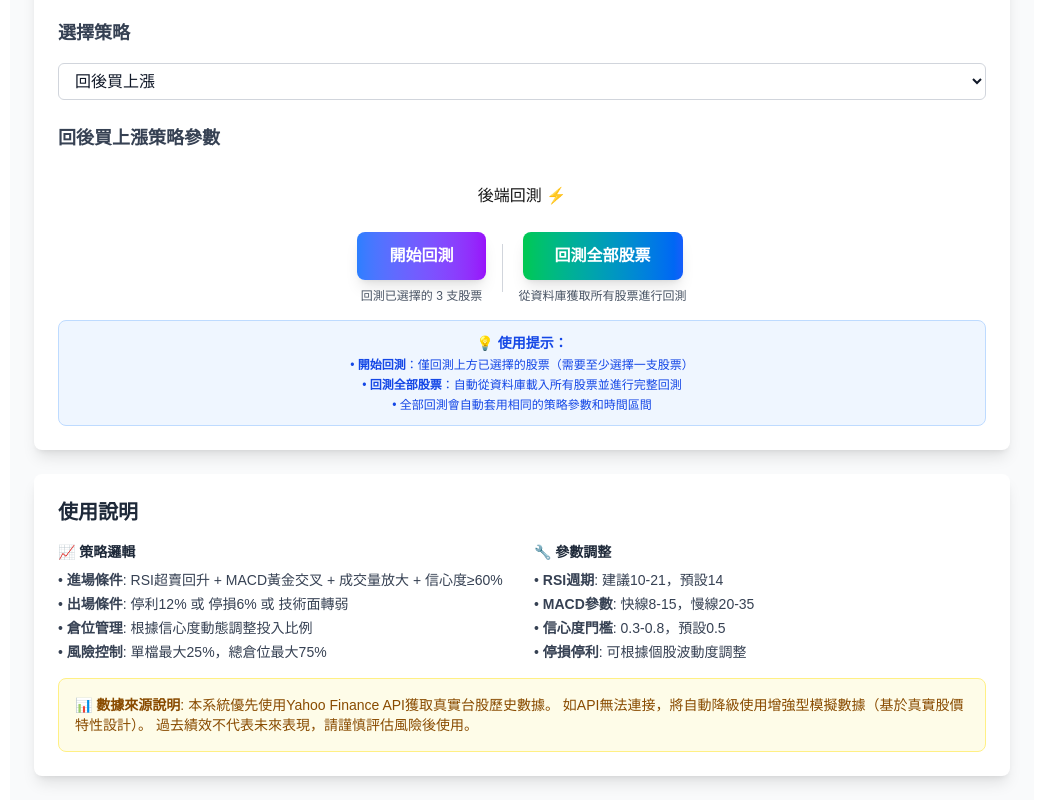
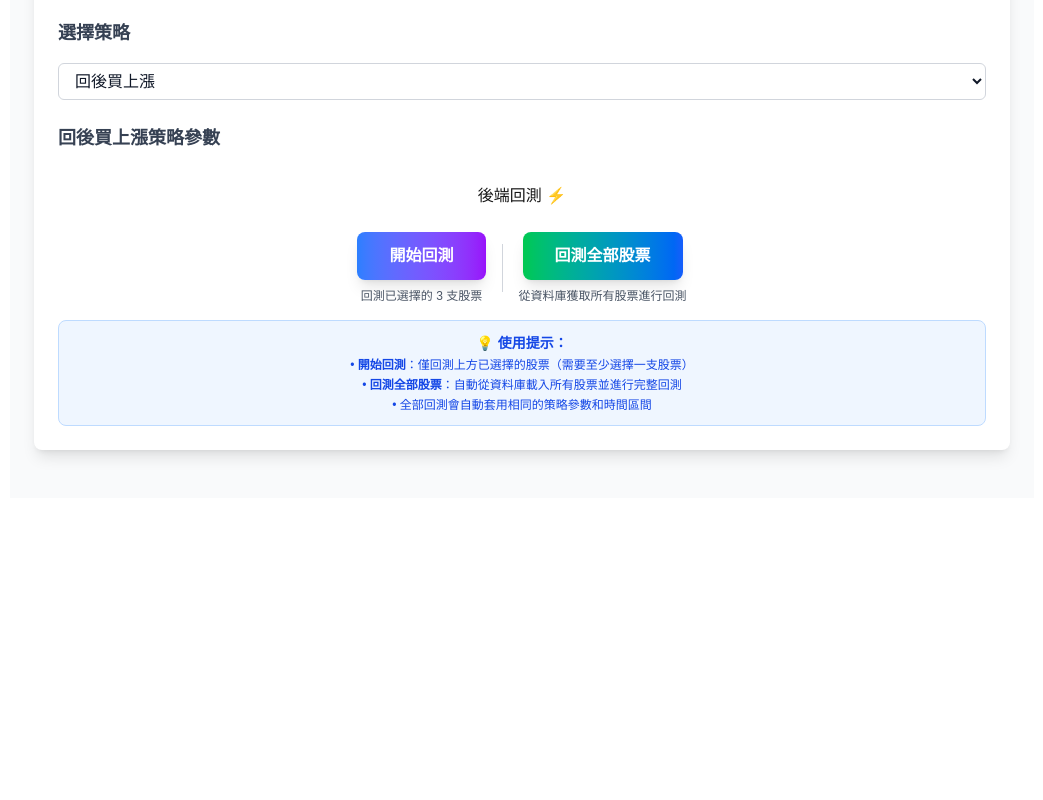
Before and after one commit to YuHsuanChien/stock_test, a Next.js app: page / in a window 1280 px wide. Shown: the part 511-1311 px from the top of the page, without its empty margins (118-1161 px from the left). After the commit the page ends 1009 px from the top, so only its background shows below. Built offline with nearby package versions, Linux system fonts and the light colour scheme.

Commit message:
feat: 更新 RSI_MACD 策略參數型別，改為使用 RsiStrategyParams 並調整回測系統以支援新參數

```diff
--- a/src/app/components/rsi_macd_strategy.tsx
+++ b/src/app/components/rsi_macd_strategy.tsx
@@ -1,5 +1,5 @@
 import React from 'react';
-import { StrategyParams } from '../interfaces/stockData';
+import { RsiStrategyParams } from '../interfaces/stockData';
 
 export default function RSI_MACD_Strategy({
   selectedStrategy,
@@ -9,8 +9,8 @@ export default function RSI_MACD_Strategy({
 }: {
   selectedStrategy: string;
   isDarkMode: boolean;
-  strategyParams: StrategyParams;
-  setStrategyParams: (params: StrategyParams) => void;
+  strategyParams: RsiStrategyParams;
+  setStrategyParams: (params: RsiStrategyParams) => void;
 }) {
   return (
     <div
--- a/src/app/interfaces/stockData.ts
+++ b/src/app/interfaces/stockData.ts
@@ -75,7 +75,8 @@ export interface BacktestResults {
   }[];
 }
 
-export interface StrategyParams {
+export interface RsiStrategyParams {
+  strategy: string;
   rsiPeriod: number;
   rsiOversold: number;
   macdFast: number;
@@ -118,3 +119,25 @@ export interface SellSignalResult {
   signal: boolean;
   reason: string;
 }
+
+export interface TradeResult {
+  stock: string;
+  action: string;
+  date: Date; // 實際執行日期（買入/賣出）
+  price: number;
+  quantity: number;
+  amount: number;
+  // 詳細日期資訊
+  buySignalDate?: Date; // 買進訊號日期
+  sellSignalDate?: Date; // 賣出訊號日期
+  actualBuyDate?: Date; // 實際購買日期
+  actualSellDate?: Date; // 實際賣出日期
+  // 舊欄位保留向後相容
+  entryPrice?: number;
+  entryDate?: Date;
+  holdingDays?: number;
+  profit?: number;
+  profitRate?: number;
+  reason: string;
+  confidence?: number;
+}
--- a/src/app/page.tsx
+++ b/src/app/page.tsx
@@ -35,7 +35,7 @@ import {
   Pie,
   Cell,
 } from 'recharts';
-import { BacktestResults, StrategyParams } from './interfaces/stockData';
+import { BacktestResults, RsiStrategyParams } from './interfaces/stockData';
 import { runBacktest } from './services/runBacktest';
 import { runFullBacktest } from './services/runFullBacktest';
 import W_Strategy from './components/w_strategy';
@@ -75,8 +75,12 @@ const BacktestSystem = () => {
     }
   }, []);
 
-  const [strategyParams, setStrategyParams] = useState<StrategyParams>({
+  const [W_StrategyParams, setW_StrategyParams] = useState();
+
+  const [rsiStrategyParams, setRsiStrategyParams] = useState<RsiStrategyParams>(
+    {
       // 基礎技術指標參數 (與Python一致)
+      strategy: 'rsi_macd',
       rsiPeriod: 14,
       rsiOversold: 35, // 調整為Python標準：35 (深度超賣為25)
       macdFast: 12,
@@ -113,7 +117,8 @@ const BacktestSystem = () => {
       usePythonLogic: true, // 啟用Python決策邏輯 (預設開啟以獲得更好表現)
       hierarchicalDecision: true, // 階層決策模式
       dynamicPositionSize: true, // 動態倉位調整
-  });
+    },
+  );
 
   /**
    * 回測引擎主函數
@@ -136,28 +141,53 @@ const BacktestSystem = () => {
    * @returns void - 結果存儲在 results state 中
    */
   const handleRunBacktest = async () => {
+    if (selectedStrategy == 'RSI_MACD_Strategy') {
       await runBacktest(
         stocks,
         startDate,
         endDate,
         initialCapital,
-      strategyParams,
+        rsiStrategyParams,
         setResults,
         setLoading,
       );
+    } else {
+      await runBacktest(
+        stocks,
+        startDate,
+        endDate,
+        initialCapital,
+        W_StrategyParams,
+        setResults,
+        setLoading,
+      );
+    }
   };
 
   const handleRunFullBacktest = async () => {
+    if (selectedStrategy == 'RSI_MACD_Strategy') {
       await runFullBacktest(
         startDate,
         endDate,
         initialCapital,
-      strategyParams,
+        rsiStrategyParams,
         setStocks,
         setResults,
         setLoading,
         stocks,
       );
+    } else {
+      await runFullBacktest(
+        startDate,
+        endDate,
+        initialCapital,
+        W_StrategyParams,
+        setStocks,
+        setResults,
+        setLoading,
+        stocks,
+      );
+    }
   };
 
   /**
@@ -512,8 +542,8 @@ const BacktestSystem = () => {
         <RSI_MACD_Strategy
           selectedStrategy={selectedStrategy}
           isDarkMode={isDarkMode}
-          strategyParams={strategyParams}
-          setStrategyParams={setStrategyParams}
+          strategyParams={rsiStrategyParams}
+          setStrategyParams={setRsiStrategyParams}
         />
 
         <div className="text-center space-y-4">
@@ -1379,94 +1409,6 @@ const BacktestSystem = () => {
           </div>
         </div>
       )}
-
-      <div
-        className={`rounded-lg shadow-lg p-6 mt-6 transition-colors duration-300 ${
-          isDarkMode ? 'bg-gray-800 border border-gray-700' : 'bg-white'
-        }`}
-      >
-        <h3
-          className={`text-xl font-bold mb-4 transition-colors duration-300 ${
-            isDarkMode ? 'text-white' : 'text-gray-800'
-          }`}
-        >
-          使用說明
-        </h3>
-        <div
-          className={`grid grid-cols-1 md:grid-cols-2 gap-6 text-sm transition-colors duration-300 ${
-            isDarkMode ? 'text-gray-300' : 'text-gray-700'
-          }`}
-        >
-          <div>
-            <h4
-              className={`font-semibold mb-2 transition-colors duration-300 ${
-                isDarkMode ? 'text-gray-200' : 'text-gray-800'
-              }`}
-            >
-              📈 策略邏輯
-            </h4>
-            <ul className="space-y-1">
-              <li>
-                • <strong>進場條件</strong>: RSI超賣回升 + MACD黃金交叉 +
-                成交量放大 + 信心度≥
-                {(strategyParams.confidenceThreshold * 100).toFixed(0)}%
-              </li>
-              <li>
-                • <strong>出場條件</strong>: 停利
-                {(strategyParams.stopProfit * 100).toFixed(0)}% 或 停損
-                {(strategyParams.stopLoss * 100).toFixed(0)}% 或 技術面轉弱
-              </li>
-              <li>
-                • <strong>倉位管理</strong>: 根據信心度動態調整投入比例
-              </li>
-              <li>
-                • <strong>風險控制</strong>: 單檔最大25%，總倉位最大75%
-              </li>
-            </ul>
-          </div>
-          <div>
-            <h4
-              className={`font-semibold mb-2 transition-colors duration-300 ${
-                isDarkMode ? 'text-gray-200' : 'text-gray-800'
-              }`}
-            >
-              🔧 參數調整
-            </h4>
-            <ul className="space-y-1">
-              <li>
-                • <strong>RSI週期</strong>: 建議10-21，預設14
-              </li>
-              <li>
-                • <strong>MACD參數</strong>: 快線8-15，慢線20-35
-              </li>
-              <li>
-                • <strong>信心度門檻</strong>: 0.3-0.8，預設0.5
-              </li>
-              <li>
-                • <strong>停損停利</strong>: 可根據個股波動度調整
-              </li>
-            </ul>
-          </div>
-        </div>
-        <div
-          className={`mt-4 p-4 border rounded-lg transition-colors duration-300 ${
-            isDarkMode
-              ? 'bg-yellow-900/20 border-yellow-600'
-              : 'bg-yellow-50 border-yellow-200'
-          }`}
-        >
-          <p
-            className={`text-sm transition-colors duration-300 ${
-              isDarkMode ? 'text-yellow-300' : 'text-yellow-800'
-            }`}
-          >
-            <strong>📊 數據來源說明</strong>: 本系統優先使用Yahoo Finance
-            API獲取真實台股歷史數據。
-            如API無法連接，將自動降級使用增強型模擬數據（基於真實股價特性設計）。
-            過去績效不代表未來表現，請謹慎評估風險後使用。
-          </p>
-        </div>
-      </div>
     </div>
   );
 };
```
Lines whose indentation alone changed are shown as unchanged.
